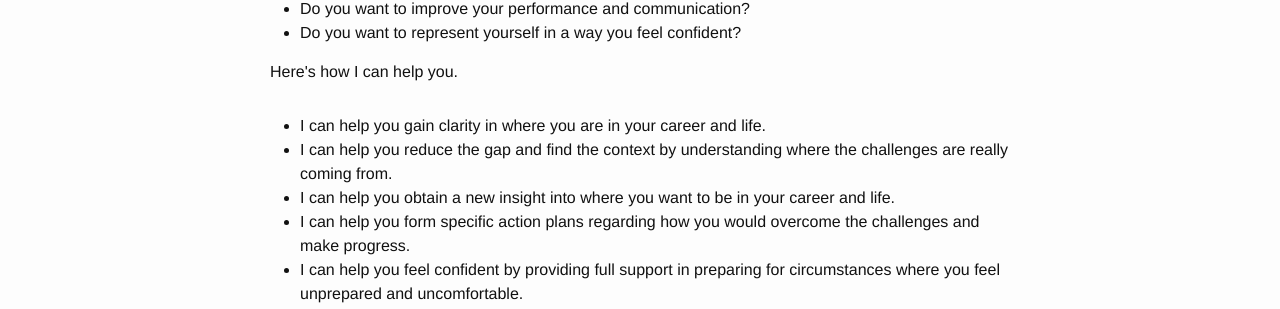
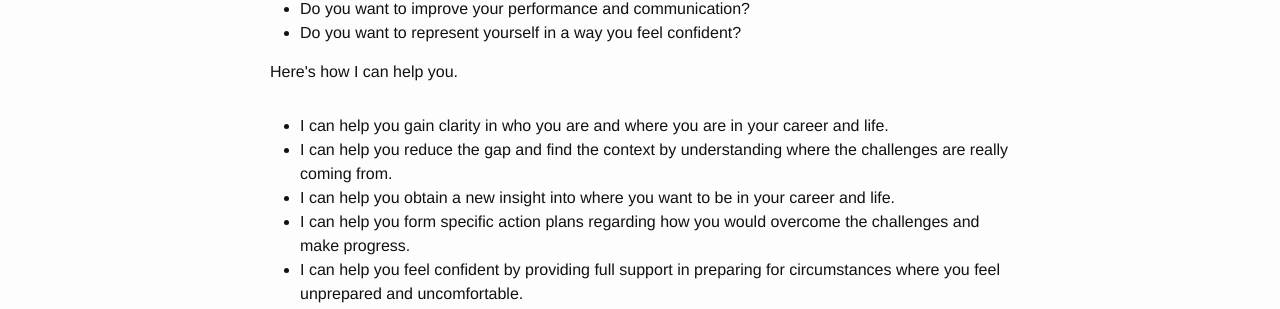
Before and after one commit to jinsoocha/jinsoocha.github.io, a Jekyll site: the page built from index.html, in a window 1280 px wide. Shown: the part 524-833 px from the top of the page. Built offline with Jekyll 4.4.1, drawn with Linux system fonts in a browser that asks for light colours; nearby versions of some CDN libraries.

Commit message:
Update index.html

```diff
--- a/index.html
+++ b/index.html
@@ -19,7 +19,7 @@ layout: default
       </ul>
       <p class="post-content">Here's how I can help you.</p>
       <ul>
-        <li>I can help you gain clarity in where you are in your career and life.</li>
+        <li>I can help you gain clarity in who you are and where you are in your career and life.</li>
         <li>I can help you reduce the gap and find the context by understanding where the challenges are really coming from.</li>
         <li>I can help you obtain a new insight into where you want to be in your career and life.</li>
         <li>I can help you form specific action plans regarding how you would overcome the challenges and make progress.</li>
```
